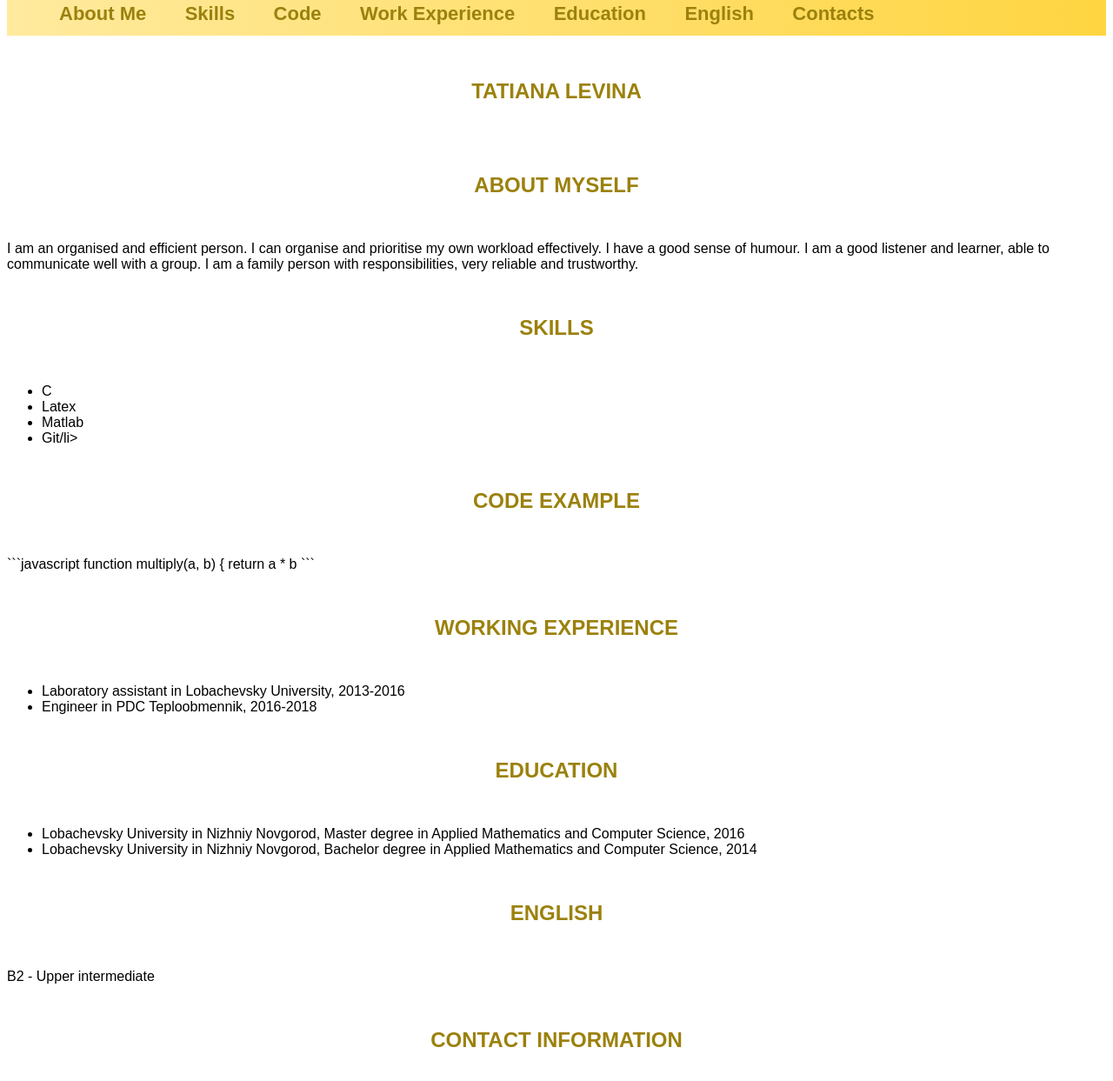
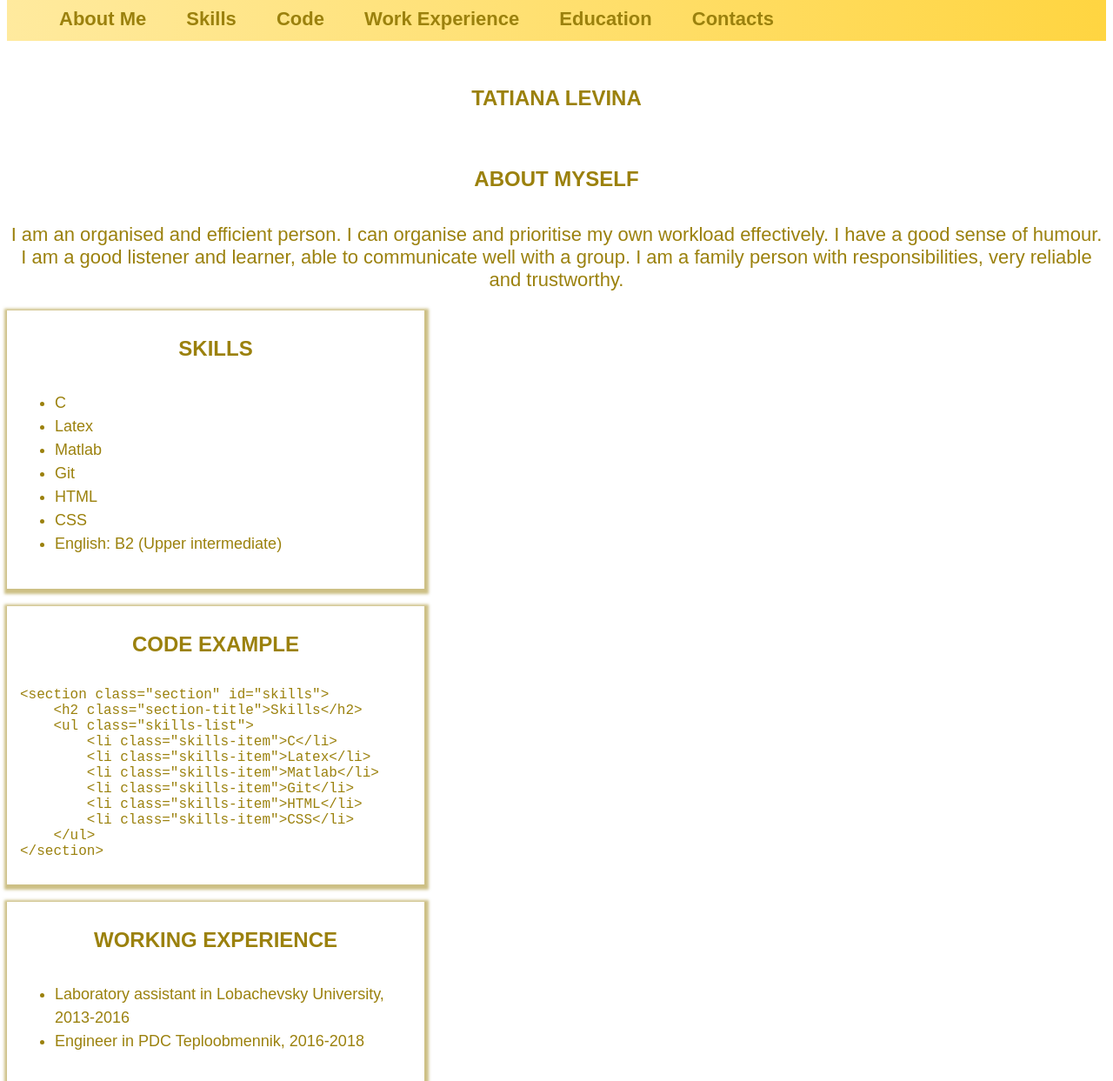
Before and after one commit to TatianaLevina/rsschool-cv, a plain HTML site: page index.html in a window 1280 px wide. Shown: the part 25-1268 px from the top of the page at 87% size. Drawn offline with Linux system fonts and the light colour scheme; a web font is replaced by a local one.

Commit message:
feat: add styles for boxes of sections

````diff
--- a/index.html
+++ b/index.html
@@ -24,7 +24,6 @@
                   <li class="nav-item"><a href="#code" class="nav-link">Code</a></li>
                   <li class="nav-item"><a href="#work" class="nav-link">Work Experience</a></li>
                   <li class="nav-item"><a href="#education" class="nav-link">Education</a></li>
-                  <li class="nav-item"><a href="#english" class="nav-link">English</a></li>
                   <li class="nav-item"><a href="#contacts" class="nav-link">Contacts</a></li>
                 </ul>
               </nav>
@@ -37,7 +36,7 @@
             </section>
             <section class="section" id="summary">
                 <h2 class="section-title">About Myself</h2>
-                <p>I am an organised and efficient person.
+                <p class="summary-text">I am an organised and efficient person.
                     I can organise and prioritise my own workload effectively.
                     I have a good sense of humour.
                     I am a good listener and learner, able to communicate well with a group.
@@ -46,18 +45,29 @@
             <section class="section" id="skills">
                 <h2 class="section-title">Skills</h2>
                 <ul class="skills-list">
-                    <li class="slills-item">C</li>
+                    <li class="skills-item">C</li>
                     <li class="skills-item">Latex</li>
                     <li class="skills-item">Matlab</li>
-                    <li class="skills-item">Git/li>
+                    <li class="skills-item">Git</li>
+                    <li class="skills-item">HTML</li>
+                    <li class="skills-item">CSS</li>
+                    <li class="skills-item">English: B2 (Upper intermediate)</li>
                 </ul>
             </section>
             <section class="section" id="code">
                 <h2 class="section-title">Code example</h2>
-                ```javascript
-                function multiply(a, b) {
-                return a * b
-                ```
+<xmp class="code-text"><section class="section" id="skills">
+    <h2 class="section-title">Skills</h2>
+    <ul class="skills-list">
+        <li class="skills-item">C</li>
+        <li class="skills-item">Latex</li>
+        <li class="skills-item">Matlab</li>
+        <li class="skills-item">Git</li>
+        <li class="skills-item">HTML</li>
+        <li class="skills-item">CSS</li>
+    </ul>
+</section>
+</xmp>
             </section>
             <section class="section" id="work">
                 <h2 class="section-title">Working experience</h2>
@@ -74,10 +84,6 @@
                     <li class="educ-item">Lobachevsky University in Nizhniy Novgorod,
                         Bachelor degree in Applied Mathematics and Computer Science, 2014</li>
                 </ul>
-            </section>
-            <section class="section" id="english">
-                <h2 class="section-title">English</h2>
-                <p>B2 - Upper intermediate</p>
             </section>
             <section class="section" id="contacts">
                 <h2 class="section-title">Contact information</h2>
--- a/style.css
+++ b/style.css
@@ -5,6 +5,7 @@ body{
 .header{
     background: linear-gradient(90deg,#ffea9e,#ffd541);
     color: #fff;
+    font-size: 22px;
 }
 .nav-item{
     display: inline;
@@ -23,10 +24,71 @@ body{
 }
 .section-title{
     padding-top: 30px;
-    padding-bottom: 30px;
+    padding-bottom: 15px;
     text-align: center;
     text-transform: uppercase;
     color: rgb(155, 129, 13);
+}
+
+.summary-text{
+    font-size: 22px;
+    color:rgb(155, 129, 13);
+    text-align: center;
+
+}
+#work{
+    /*border: 2px solid #ffd541;*/
+    width: 450px;
+    height: 280px;
+    box-shadow: 1px 2px 3px 4px rgba(155, 129, 13, 0.5);
+    padding-bottom: 30px;
+    padding-right: 15px;
+    padding-left: 15px;
+
+}
+.work-item{
+    font-size: 18px;
+    color:rgb(155, 129, 13);
+    line-height: 1.5em;
+}
+#education{
+    width: 450px;
+    height: 280px;
+    box-shadow: 1px 2px 3px 4px rgba(155, 129, 13, 0.5);
+    padding-bottom: 30px;
+    padding-right: 15px;
+    padding-left: 15px;
+}
+.educ-item{
+    font-size: 18px;
+    color:rgb(155, 129, 13);
+    line-height: 1.5em;
+}
+#skills{
+    width: 450px;
+    height: 290px;
+    box-shadow: 1px 2px 3px 4px rgba(155, 129, 13, 0.5);
+    padding-bottom: 30px;
+    padding-right: 15px;
+    padding-left: 15px;
+}
+.skills-item{
+    font-size: 18px;
+    color:rgb(155, 129, 13);
+    line-height: 1.5em;
+}
+#code{
+    width: 450px;
+    height: 290px;
+    box-shadow: 1px 2px 3px 4px rgba(155, 129, 13, 0.5);
+    padding-bottom: 30px;
+    padding-right: 15px;
+    padding-left: 15px;
+}
+.code-text{
+    font-size: 16px;
+    color:rgb(155, 129, 13);
+
 }
 .footer{
     padding-top: 20px;
````
